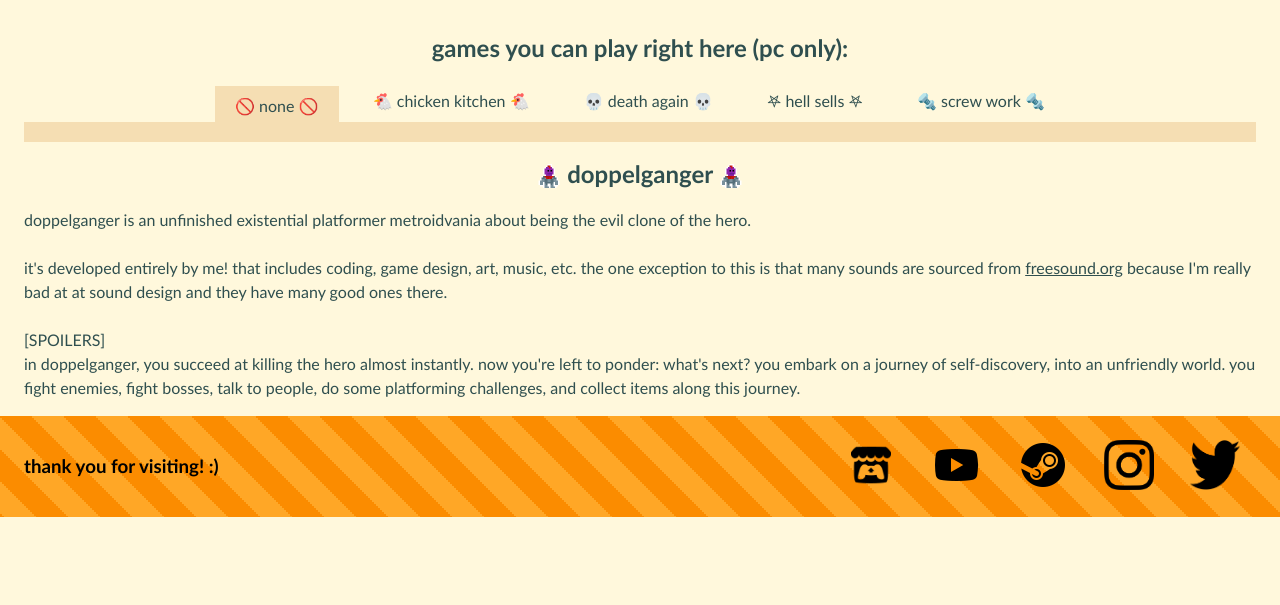
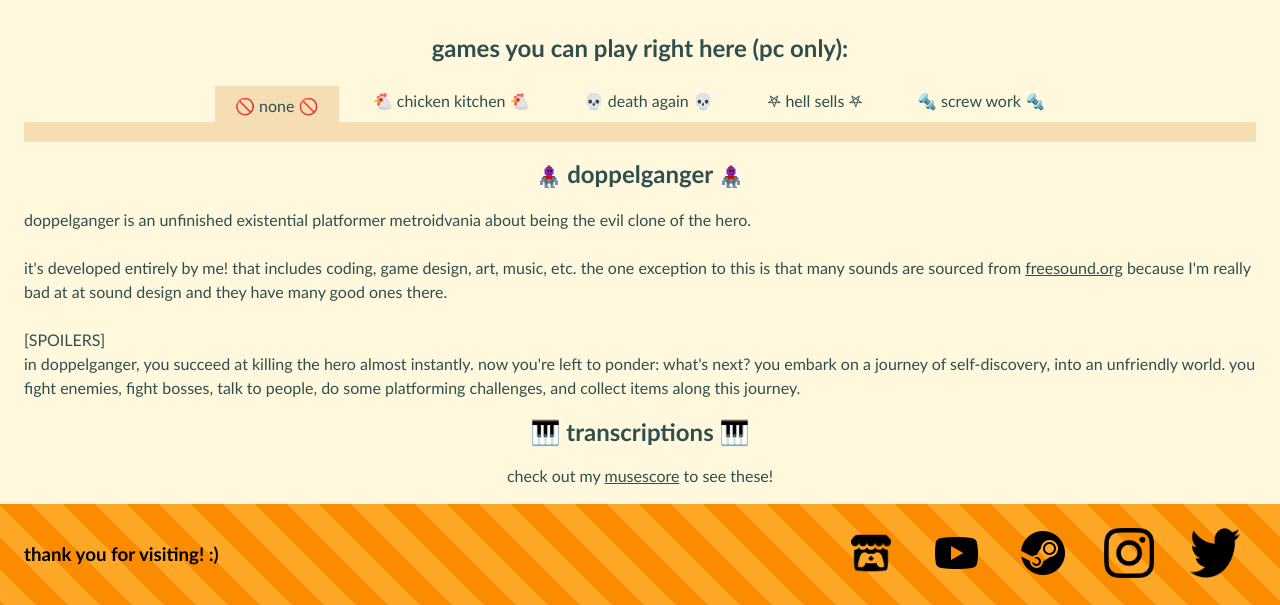
Before and after one commit to SirScutoid/scutoidsite, a plain HTML site: page portfolio.html in a window 1280 px wide. Shown: the part 1376-1981 px from the top of the page. Before the commit the page ends 1893 px from the top, so only its background shows below. Drawn offline with Linux system fonts and the light colour scheme; some packages are replaced by stand-ins of ours; a script that the page names is missing.

Commit message:
transcriptions

```diff
--- a/portfolio.html
+++ b/portfolio.html
@@ -97,6 +97,11 @@
 
         </section>
 
+        <section class="content-section container">
+            <h2 class="section-header">🎹 transcriptions 🎹</h2>
+            <p><div class="centered-text">check out my <a href="https://musescore.com/user/29237962" target="_blank">musescore</a> to see these! </div></p>
+        </section>
+
         <footer class="main-footer">
             <div class="container main-footer-container">
                 <h3>thank you for visiting! :&#41;</h3>
```
